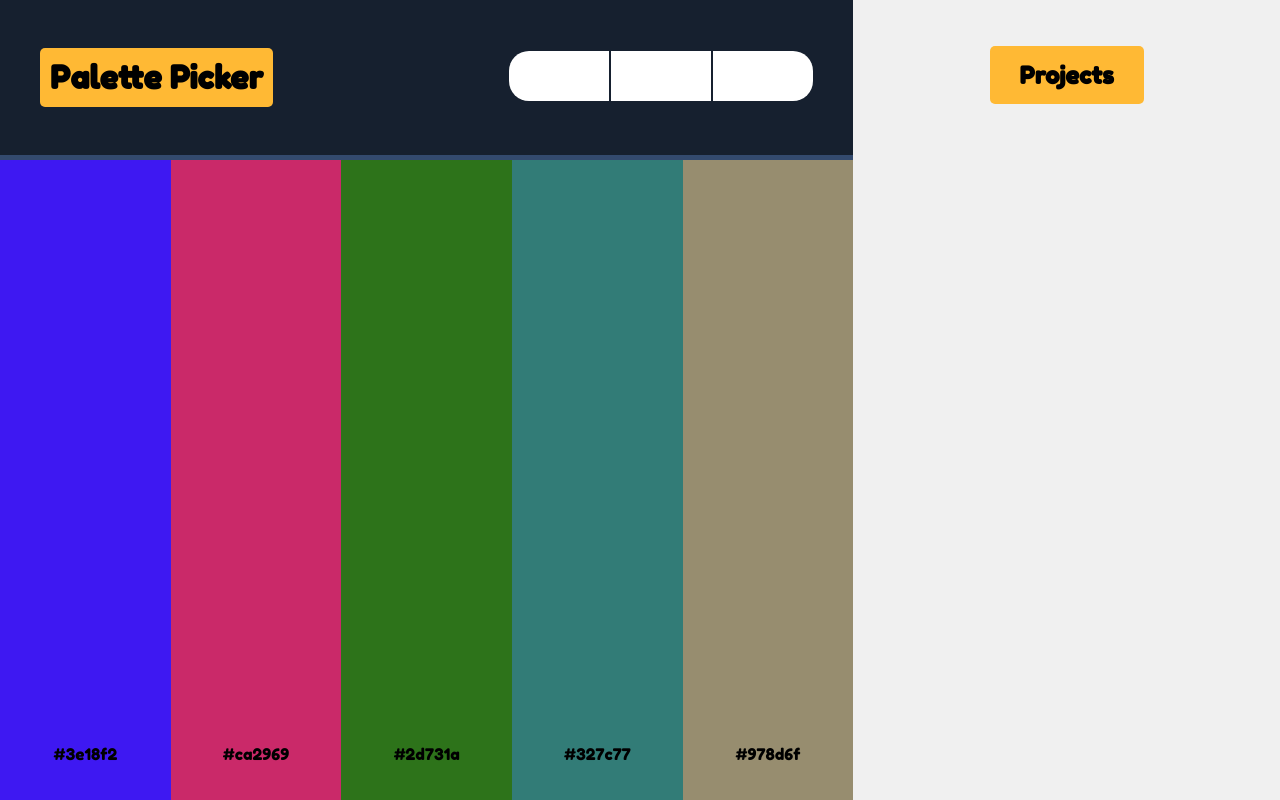
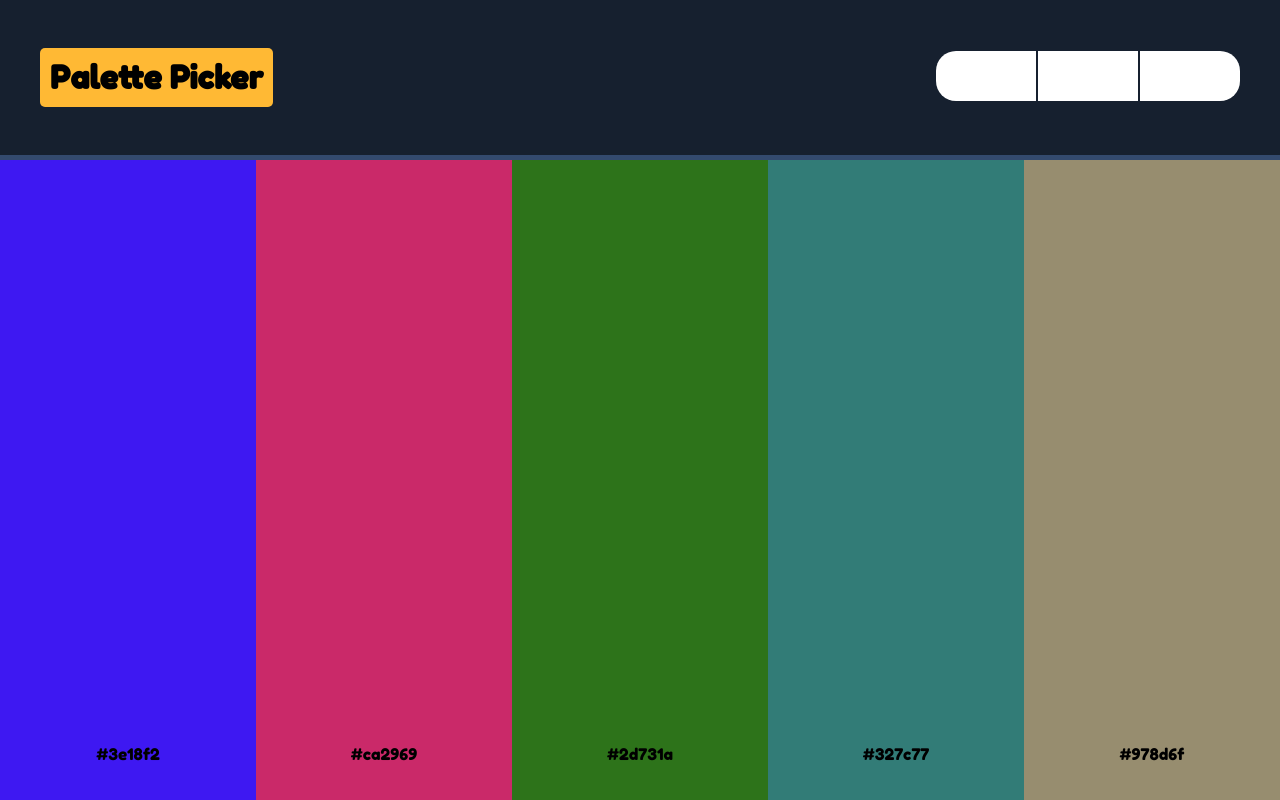
Before and after one commit to Inzurriaga/Color-Palette, a React (Create React App) app: page / in a window 1280 px wide. Built offline with nearby package versions, Linux system fonts and the light colour scheme.

Commit message:
project display functionality working

```diff
--- a/src/action/index.js
+++ b/src/action/index.js
@@ -1,4 +1,3 @@
-const toggleProjectDisplay  = (bool) => ({
-    type: "TOGGLE_PROJECT",
-    bool
+export const toggleProjectDisplay  = () => ({
+    type: "TOGGLE_PROJECT"
 })
--- a/src/component/app/_App.scss
+++ b/src/component/app/_App.scss
@@ -1,6 +1,7 @@
 .App {
+  overflow-x: hidden;
   display: grid;
-  grid-template-columns: 1fr 1fr 1fr;
+  grid-template-columns: 1fr 1fr auto;
   grid-template-rows: 20vh 80vh;
   grid-template-areas:
     "header header projects"
--- a/src/component/header/Header.js
+++ b/src/component/header/Header.js
@@ -1,6 +1,8 @@
 import React, { Component } from "react";
+import { connect } from "react-redux";
+import { toggleProjectDisplay } from "../../action"
 
-export default class Header extends Component{
+export  class Header extends Component{
     constructor(){
         super();
         this.state = {
@@ -17,9 +19,15 @@ export default class Header extends Component{
                 <nav>
                     <button className="refresh"></button>
                     <button className="save"></button>
-                    <button className="projects"></button>
+                    <button className="projects" onClick={this.props.toggleProjectDisplay}></button>
                 </nav>
             </header>
         )
     }
 }
+
+export const mapDispatchToProps = (dispatch) => ({
+    toggleProjectDisplay: () => dispatch(toggleProjectDisplay())
+})
+
+export default connect(null, mapDispatchToProps)(Header)
--- a/src/component/projectDisplay/ProjectDisplay.js
+++ b/src/component/projectDisplay/ProjectDisplay.js
@@ -1,6 +1,8 @@
 import React, { Component } from "react";
+import { connect } from "react-redux"
 
-export default class ProjectDisplay extends Component{
+
+export class ProjectDisplay extends Component{
     constructor(){
         super();
         this.state = {
@@ -9,17 +11,35 @@ export default class ProjectDisplay extends Component{
     }
 
     render(){
+        let display;
+        if(this.props.toggleProjectDisplay){
+            display = {
+                width: "30vw"
+            }
+        }else{
+            display = {
+                width: 0
+            }
+        }
         return(
-            <section className="project-section">
-                <div>
+            <section style={display} className="project-section">
+                <div className="overflow">
                     <div>
-                        <h2>Projects</h2>
+                        <div>
+                            <h2>Projects</h2>
+                        </div>
                     </div>
+                    <ul>
+
+                    </ul>
                 </div>
-                <ul>
-
-                </ul>
             </section>
         )
     }
 }
+
+export const mapStateToProps = (state) => ({
+    toggleProjectDisplay: state.toggleProjectDisplay
+})
+
+export default connect(mapStateToProps)(ProjectDisplay)
--- a/src/component/projectDisplay/_ProjectDisplay.scss
+++ b/src/component/projectDisplay/_ProjectDisplay.scss
@@ -1,6 +1,8 @@
 .project-section {
     grid-area: projects;
     background-color: #F0F0F0;
+    width: 0;
+    transition: 0.3s;
     div {
         height: 150px;
         display: flex;
@@ -17,3 +19,7 @@
         }
     }
 }
+
+.overflow {
+    width: 30vw;
+}
--- a/src/reducers/projectDisplay.js
+++ b/src/reducers/projectDisplay.js
@@ -1,7 +1,7 @@
 export const toggleProjectDisplay = (state = false, action) => {
     switch(action.type){
         case "TOGGLE_PROJECT":
-            return action.bool;
+            return !state;
         default:
             return state;
     }
```
